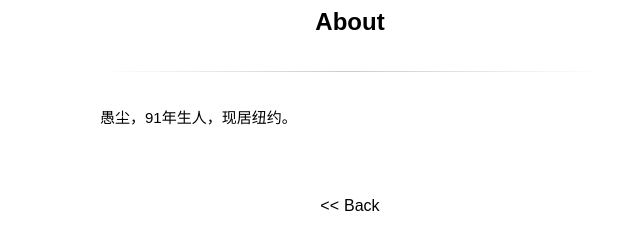
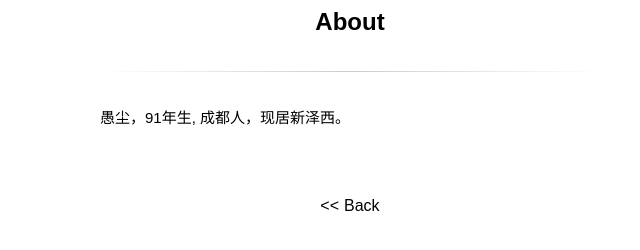
Before and after one commit to psaux0/psaux0.github.io, a Jekyll site: the page built from about.md, in a window 1280 px wide. Shown: the part 169-419 px from the top of the page, without its empty margins (290-930 px from the left). Built offline with Jekyll 4.4.1, drawn with Linux system fonts in a browser that asks for light colours; some web fonts are replaced.

Commit message:
update about page

```diff
--- a/about.md
+++ b/about.md
@@ -1,4 +1,4 @@
 ---
 title: About
 ---
-愚尘，91年生人，现居纽约。
+愚尘，91年生, 成都人，现居新泽西。
```
